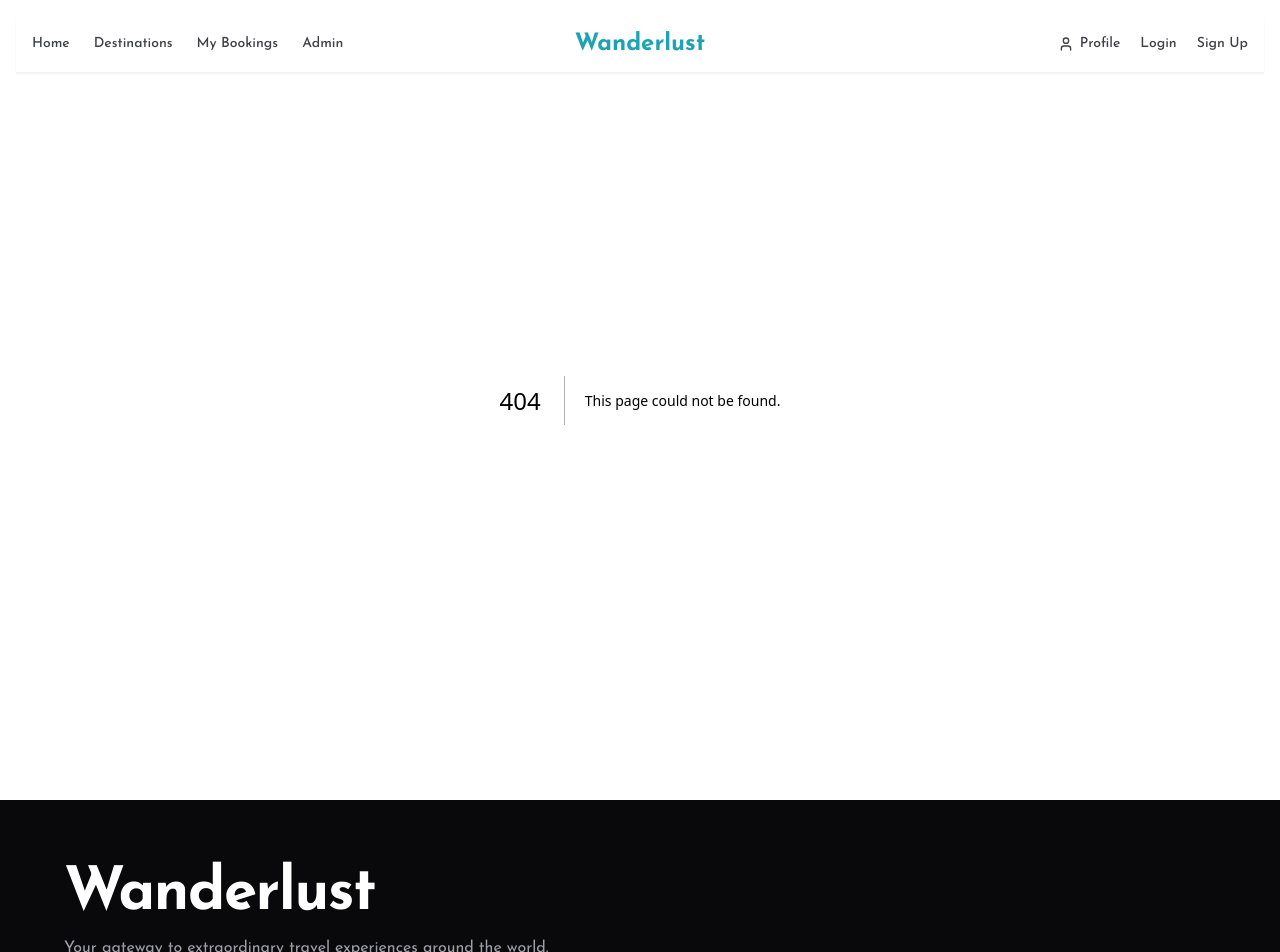
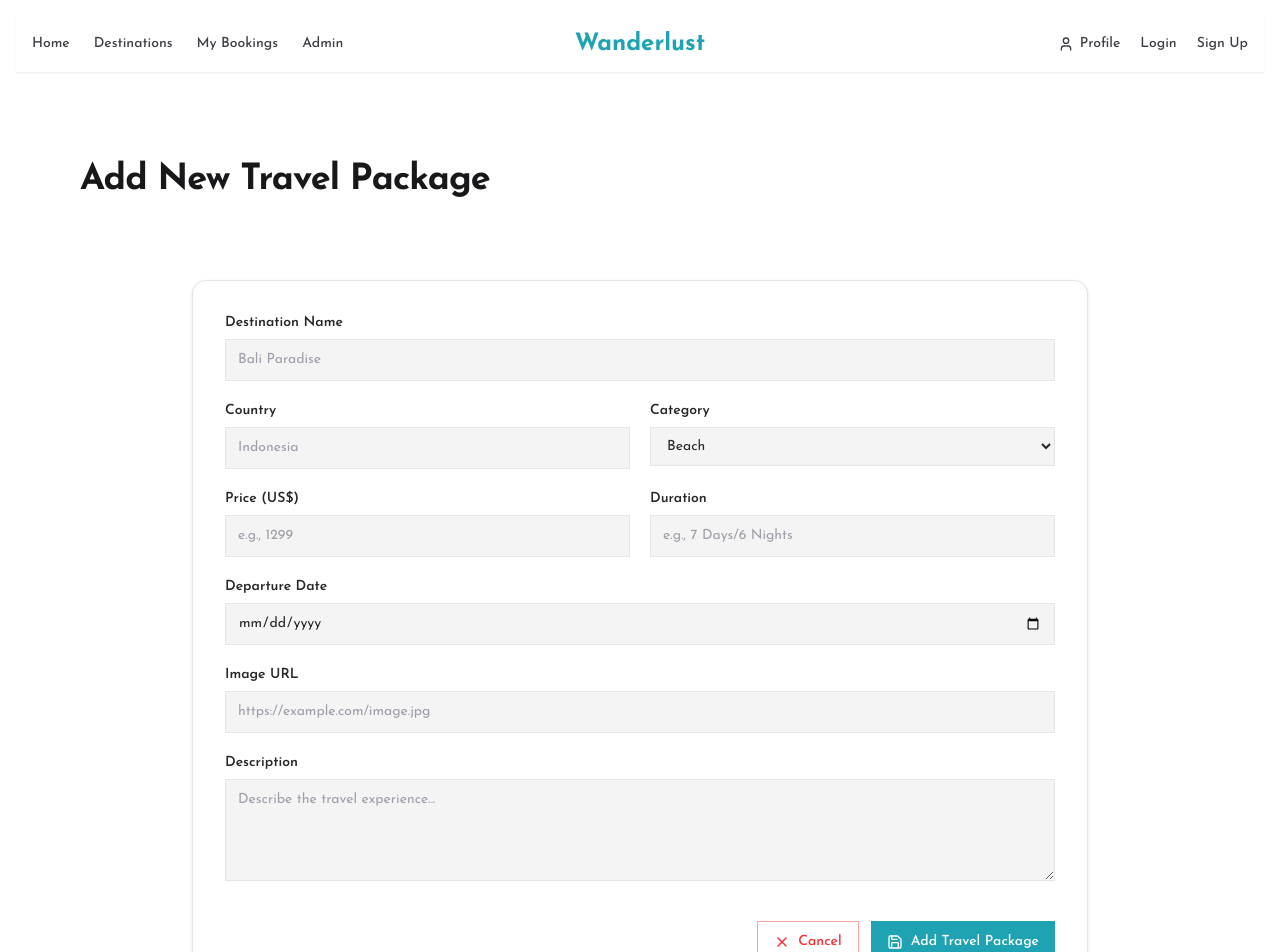
Before and after one commit to sakibhasan077/wanderlust, a Next.js app: page /add-destination in a window 1280 px wide. Before the commit this address had no page. Shown: the top 952 px of the page. Built offline with nearby package versions, Linux system fonts and the light colour scheme.

Commit message:
Add AddDestinationForm component and create AddDestinationPage for travel package submissions

```diff
--- /dev/null
+++ b/src/app/add-destination/page.tsx
@@ -0,0 +1,12 @@
+import AddDestinationForm from "@/components/destination/AddDestinationForm";
+
+const AddDestinationPage = () => {
+
+  return (
+    <div>
+      <AddDestinationForm></AddDestinationForm>
+    </div>
+  );
+};
+
+export default AddDestinationPage;
--- /dev/null
+++ b/src/components/destination/AddDestinationForm.tsx
@@ -0,0 +1,193 @@
+"use client";
+import { Save, X } from "lucide-react";
+import { useRouter } from "next/navigation";
+
+// Options for the Category dropdown.
+const categories = ["Beach", "Mountain", "City", "Adventure", "Cultural"];
+
+const AddDestinationForm = () => {
+  const router = useRouter()
+
+  const handleSubmit = async (e: React.FormEvent<HTMLFormElement>) => {
+    e.preventDefault();
+    const formData = new FormData(e.currentTarget);
+    const data = Object.fromEntries(formData.entries());
+    console.log(data);
+    const res = await fetch("http://localhost:8000/destinations",{
+      method: "POST",
+      headers: {
+        "Content-Type": "application/json"
+      },
+      body: JSON.stringify(data),
+    });
+    const resData = await res.json();
+    console.log("from server",resData);
+    router.refresh()
+  };
+
+  // Shared class string so every input looks the same.
+  const inputClass =
+    "w-full border border-zinc-200 bg-zinc-100 px-3 py-2.5 text-sm text-zinc-800 placeholder:text-zinc-400 focus:border-brand focus:bg-white focus:outline-none";
+
+  return (
+    <div className=" p-20 mt-20">
+      <h1 className="text-3xl font-bold tracking-tight text-zinc-900 sm:text-4xl">
+        Add New Travel Package
+      </h1>
+
+      <form
+        onSubmit={handleSubmit}
+        className="mt-20 w-full max-w-4xl mx-auto rounded-xl border border-zinc-200 bg-white p-6 shadow-sm sm:p-8"
+      >
+        <div className="grid grid-cols-1 gap-5 sm:grid-cols-2">
+          {/* Destination Name — full width */}
+          <div className="sm:col-span-2">
+            <label htmlFor="name" className="mb-1.5 block text-sm font-semibold text-zinc-800">
+              Destination Name
+            </label>
+            <input
+              id="name"
+              name="name"
+              type="text"
+              required
+              placeholder="Bali Paradise"
+              className={inputClass}
+            />
+          </div>
+
+          {/* Country */}
+          <div>
+            <label htmlFor="country" className="mb-1.5 block text-sm font-semibold text-zinc-800">
+              Country
+            </label>
+            <input
+              id="country"
+              name="country"
+              type="text"
+              required
+              placeholder="Indonesia"
+              className={inputClass}
+            />
+          </div>
+
+          {/* Category — dropdown */}
+          <div>
+            <label htmlFor="category" className="mb-1.5 block text-sm font-semibold text-zinc-800">
+              Category
+            </label>
+            <select
+              id="category"
+              name="category"
+              required
+              className={inputClass}
+            >
+              <option value="" disabled>
+                Select category
+              </option>
+              {categories.map((category) => (
+                <option key={category} value={category}>
+                  {category}
+                </option>
+              ))}
+            </select>
+          </div>
+
+          {/* Price */}
+          <div>
+            <label htmlFor="price" className="mb-1.5 block text-sm font-semibold text-zinc-800">
+              Price (US$)
+            </label>
+            <input
+              id="price"
+              name="price"
+              type="number"
+              min="0"
+              required
+              placeholder="e.g., 1299"
+              className={inputClass}
+            />
+          </div>
+
+          {/* Duration */}
+          <div>
+            <label htmlFor="duration" className="mb-1.5 block text-sm font-semibold text-zinc-800">
+              Duration
+            </label>
+            <input
+              id="duration"
+              name="duration"
+              type="text"
+              required
+              placeholder="e.g., 7 Days/6 Nights"
+              className={inputClass}
+            />
+          </div>
+
+          {/* Departure Date — full width */}
+          <div className="sm:col-span-2">
+            <label htmlFor="departureDate" className="mb-1.5 block text-sm font-semibold text-zinc-800">
+              Departure Date
+            </label>
+            <input
+              id="departureDate"
+              name="departureDate"
+              type="date"
+              required
+              className={inputClass}
+            />
+          </div>
+
+          {/* Image URL — full width */}
+          <div className="sm:col-span-2">
+            <label htmlFor="image" className="mb-1.5 block text-sm font-semibold text-zinc-800">
+              Image URL
+            </label>
+            <input
+              id="image"
+              name="image"
+              type="url"
+              required
+              placeholder="https://example.com/image.jpg"
+              className={inputClass}
+            />
+          </div>
+
+          {/* Description — textarea */}
+          <div className="sm:col-span-2">
+            <label htmlFor="description" className="mb-1.5 block text-sm font-semibold text-zinc-800">
+              Description
+            </label>
+            <textarea
+              id="description"
+              name="description"
+              rows={4}
+              required
+              placeholder="Describe the travel experience..."
+              className={inputClass}
+            />
+          </div>
+        </div>
+
+        {/* Buttons — right aligned */}
+        <div className="mt-8 flex justify-end gap-3">
+          <button
+            type="reset"
+            className="inline-flex items-center gap-2 border border-red-300 px-4 py-2.5 text-sm font-medium text-red-500 transition-colors hover:bg-red-50"
+          >
+            <X className="size-4" aria-hidden />
+            Cancel
+          </button>
+          <button
+            type="submit"
+            className="inline-flex items-center gap-2 bg-brand px-4 py-2.5 text-sm font-medium text-white transition-colors hover:bg-brand/90"
+          >
+            <Save className="size-4" aria-hidden />
+            Add Travel Package
+          </button>
+        </div>
+      </form>
+    </div>
+  );
+};
+
+export default AddDestinationForm;
```
